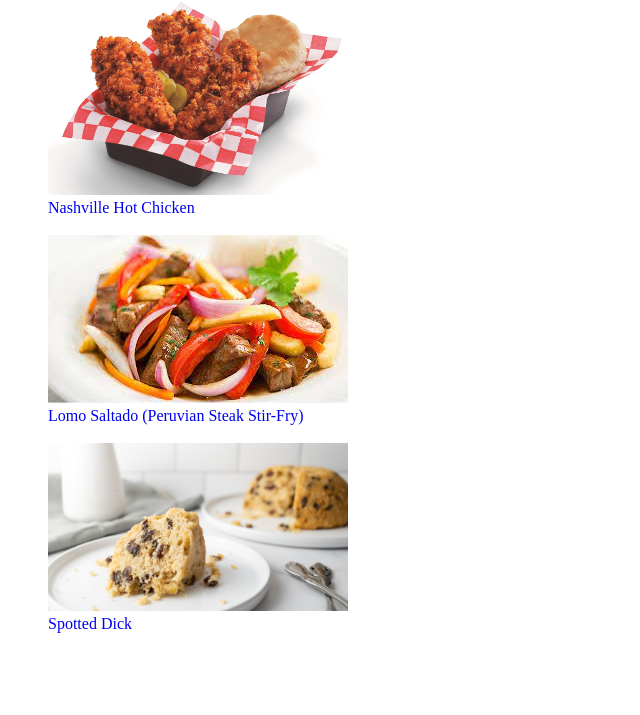
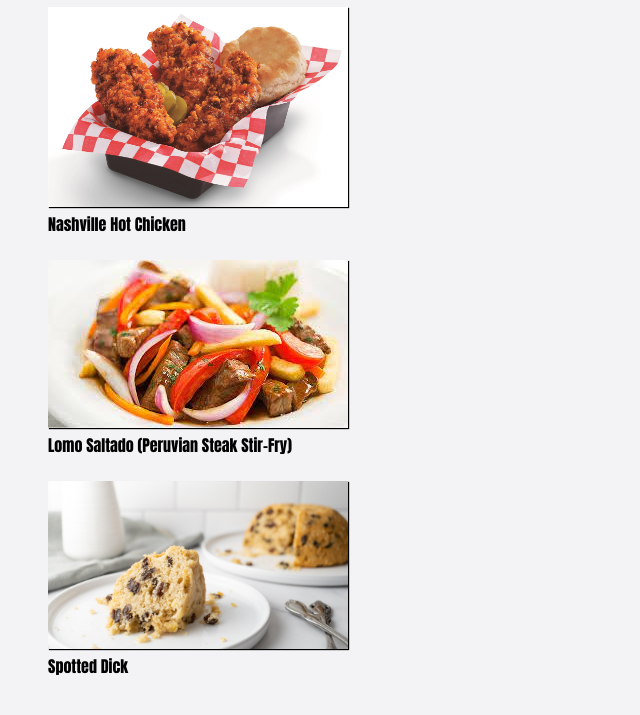
Before and after one commit to JMBacon/odin-recipes, a plain HTML site: page index.html in a window 1280 px wide. Shown: the part 85-800 px from the top of the page, without its empty margins (0-640 px from the left). Drawn offline with Linux system fonts and the light colour scheme.

Commit message:
Add styles.css Modify index.html

```diff
--- a/index.html
+++ b/index.html
@@ -3,14 +3,15 @@
 <head>
     <meta charset="UTF-8">
     <meta name="viewport" content="width=device-width, initial-scale=1.0">
+    <link rel="stylesheet" href="styles.css"/>
     <title>Odin Recipes</title>
 </head>
 <body>
     <h1>Odin Recipes</h1>
-    <ul style="list-style-type: none;">
-        <li><a href="recipes/hot_chick.html" style="text-decoration:none"><img src="img/hot_chick.webp" alt="Nashville Hot Chicken" style="width:100%; max-width:300px; height:auto;"><br>Nashville Hot Chicken</a></li><br>
-        <li><a href="recipes/lomo.html" style="text-decoration:none"><img src="img/lomo.jpg" alt="Lomo Saltado (Peruvian Steak Stir-Fry)" style="width:100%; max-width:300px; height:auto;"><br>Lomo Saltado (Peruvian Steak Stir-Fry)</a></li><br>
-        <li><a href="recipes/dick.html" style="text-decoration:none"><img src="img/dick.jpg" alt="Spotted Dick" style="width:100%; max-width:300px; height:auto;"><br>Spotted Dick</a></li>
+    <ul>
+        <li><a href="recipes/hot_chick.html"><img src="img/hot_chick.webp" alt="Nashville Hot Chicken"><br>Nashville Hot Chicken</a></li><br>
+        <li><a href="recipes/lomo.html"><img src="img/lomo.jpg" alt="Lomo Saltado (Peruvian Steak Stir-Fry)"><br>Lomo Saltado (Peruvian Steak Stir-Fry)</a></li><br>
+        <li><a href="recipes/dick.html"><img src="img/dick.jpg" alt="Spotted Dick"><br>Spotted Dick</a></li>
     </ul>
 </body>
 </html>
--- /dev/null
+++ b/styles.css
@@ -0,0 +1,32 @@
+/* styles.css */
+
+body {
+    font-family:Impact, Haettenschweiler, 'Arial Narrow Bold', sans-serif;
+    background-color: rgb(243, 243, 246);
+}
+
+a,
+ul,
+li {
+    list-style-type: none;
+}
+
+a {
+    text-decoration: none;
+    color:rgb(0, 0, 0);
+}
+
+a:hover {
+    opacity: 0.5;
+}
+
+img {
+    width: 100%;
+    max-width: 300px;
+    height: auto;
+    box-shadow: 1px 1px 1px 0px rgb(0, 0, 0);
+}
+
+img:hover {
+    opacity: 0.5;
+}
```
